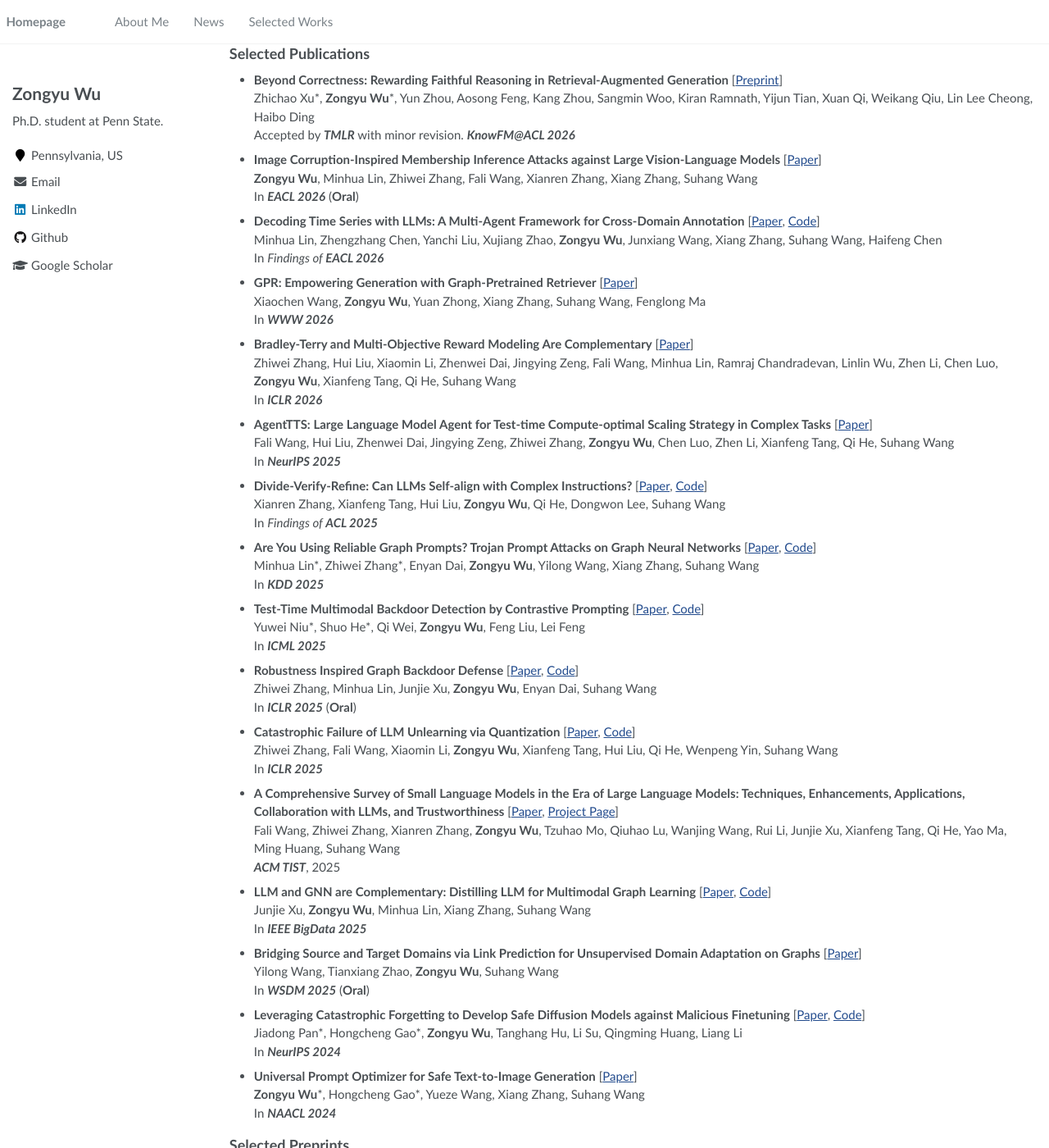
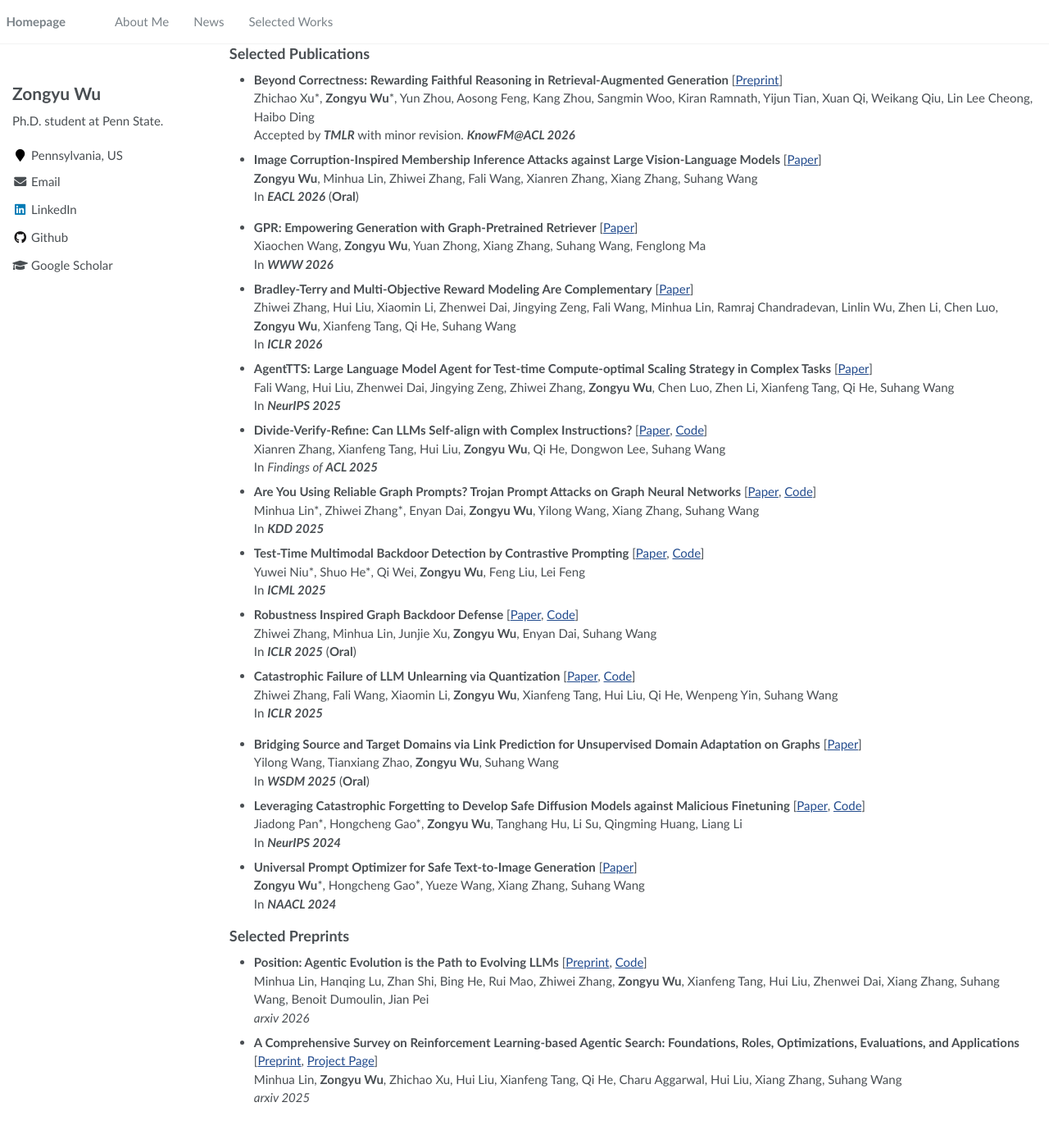
Before and after one commit to zozorain/zozorain.github.io, a Jekyll site: the page built from _pages/about.md, in a window 1280 px wide and 1400 px high, scrolled down 427 px. Shown: the whole window at 82% size. Built offline with Jekyll 4.4.1, drawn with Linux system fonts in a browser that asks for light colours; after the commit the page ends 1792 px from its top, so only the background shows below that.

Commit message:
Update about.md

```diff
--- a/_pages/about.md
+++ b/_pages/about.md
@@ -47,9 +47,9 @@ Accepted by <i><b>TMLR</b></i> with minor revision. <i><b>KnowFM@ACL 2026</b></i
 In <i><b>EACL 2026</b></i> (<span style="font-weight:bold;">Oral</span>)
 
 
-- <span style="font-weight:bold;">Decoding Time Series with LLMs: A Multi-Agent Framework for Cross-Domain Annotation</span> [<a href="https://aclanthology.org/2026.findings-eacl.329/" target="_blank">Paper</a>, <a href="https://github.com/ventr1c/TESSA" target="_blank">Code</a>]<br>
+<!-- - <span style="font-weight:bold;">Decoding Time Series with LLMs: A Multi-Agent Framework for Cross-Domain Annotation</span> [<a href="https://aclanthology.org/2026.findings-eacl.329/" target="_blank">Paper</a>, <a href="https://github.com/ventr1c/TESSA" target="_blank">Code</a>]<br>
 Minhua Lin, Zhengzhang Chen, Yanchi Liu, Xujiang Zhao, **Zongyu Wu**, Junxiang Wang, Xiang Zhang, Suhang Wang, Haifeng Chen<br>
-In <i>Findings of <b>EACL 2026</b></i>
+In <i>Findings of <b>EACL 2026</b></i> -->
 
 
 - <span style="font-weight:bold;">GPR: Empowering Generation with Graph-Pretrained Retriever</span> [<a href="https://dl.acm.org/doi/10.1145/3774904.3792856" target="_blank">Paper</a>]<br>
@@ -89,14 +89,14 @@ In <i><b>ICLR 2025</b></i> (<span style="font-weight:bold;">Oral</span>)
 Zhiwei Zhang, Fali Wang, Xiaomin Li, **Zongyu Wu**, Xianfeng Tang, Hui Liu, Qi He, Wenpeng Yin, Suhang Wang<br>
 In <i><b>ICLR 2025</b></i>
 
-- <span style="font-weight:bold;">A Comprehensive Survey of Small Language Models in the Era of Large Language Models: Techniques, Enhancements, Applications, Collaboration with LLMs, and Trustworthiness</span> [<a href="https://dl.acm.org/doi/10.1145/3768165" target="_blank">Paper</a>, <a href="https://github.com/FairyFali/SLMs-Survey" target="_blank">Project Page</a>] <br>
+<!-- - <span style="font-weight:bold;">A Comprehensive Survey of Small Language Models in the Era of Large Language Models: Techniques, Enhancements, Applications, Collaboration with LLMs, and Trustworthiness</span> [<a href="https://dl.acm.org/doi/10.1145/3768165" target="_blank">Paper</a>, <a href="https://github.com/FairyFali/SLMs-Survey" target="_blank">Project Page</a>] <br>
 Fali Wang, Zhiwei Zhang, Xianren Zhang, **Zongyu Wu**, Tzuhao Mo, Qiuhao Lu, Wanjing Wang, Rui Li, Junjie Xu, Xianfeng Tang, Qi He, Yao Ma, Ming Huang, Suhang Wang<br>
-<i><b>ACM TIST</b></i>, 2025
+<i><b>ACM TIST</b></i>, 2025 -->
 
 
-- <span style="font-weight:bold;">LLM and GNN are Complementary: Distilling LLM for Multimodal Graph Learning</span> [<a href="https://ieeexplore.ieee.org/document/11402034" target="_blank">Paper</a>, <a href="https://github.com/junjie-xu/GALLON" target="_blank">Code</a>] <br>
+<!-- - <span style="font-weight:bold;">LLM and GNN are Complementary: Distilling LLM for Multimodal Graph Learning</span> [<a href="https://ieeexplore.ieee.org/document/11402034" target="_blank">Paper</a>, <a href="https://github.com/junjie-xu/GALLON" target="_blank">Code</a>] <br>
 Junjie Xu, **Zongyu Wu**, Minhua Lin, Xiang Zhang, Suhang Wang<br>
-In <i><b>IEEE BigData 2025</b></i>
+In <i><b>IEEE BigData 2025</b></i> -->
 
 
 - <span style="font-weight:bold;">Bridging Source and Target Domains via Link Prediction for Unsupervised Domain Adaptation on Graphs</span> [<a href="https://dl.acm.org/doi/10.1145/3701551.3703519" target="_blank">Paper</a>]<br>
```
